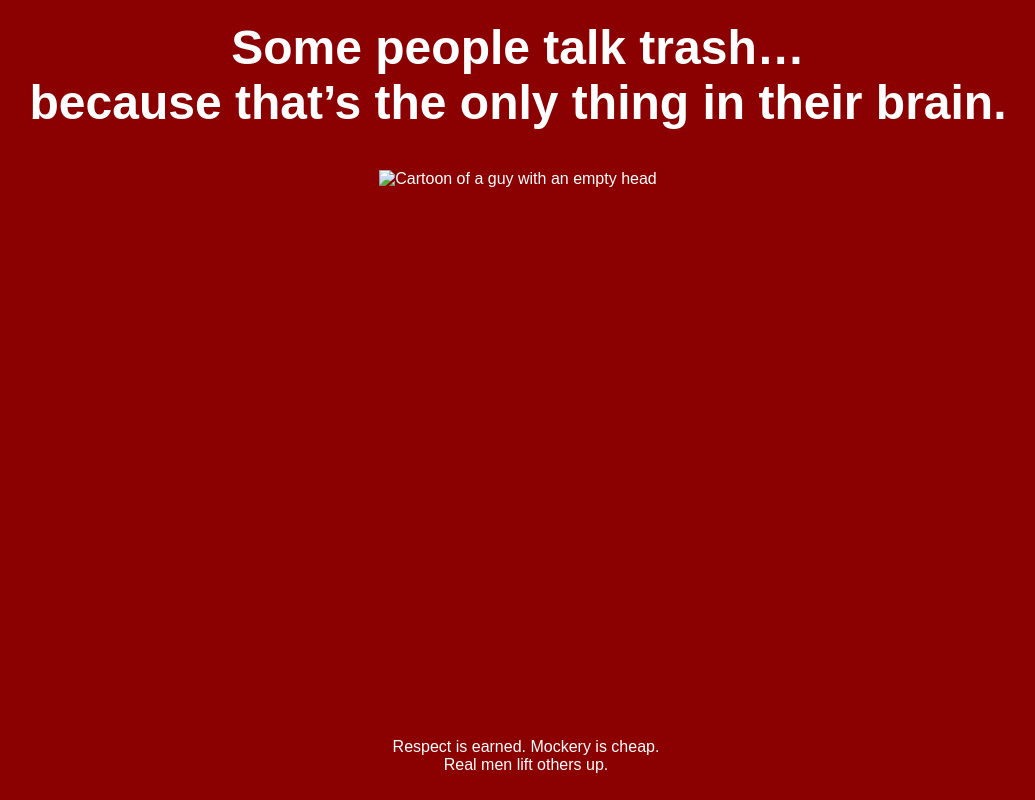
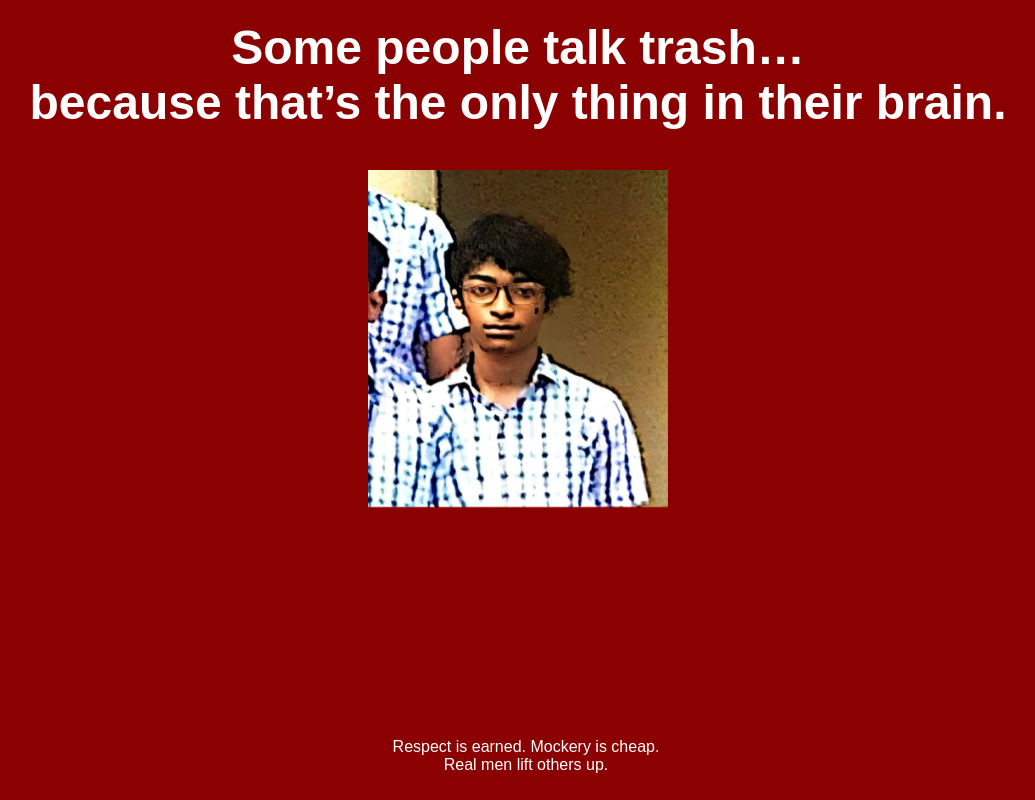
Before and after one commit to usernotfound-in/Nasif, a plain HTML site: page index.html in a window 1280 px wide. Shown: the whole page, without its empty margins (122-1157 px from the left). Drawn offline with Linux system fonts and the light colour scheme.

Commit message:
Update index.html

```diff
--- a/index.html
+++ b/index.html
@@ -62,7 +62,7 @@
     <h1>Some people talk trash…<br> because that’s the only thing in their brain.</h1>
 
     <div class="center">
-        <img src="1.jpeg" alt="Cartoon of a guy with an empty head" style="width:300px; height:auto;">
+        <img src="1.jpg" alt="Cartoon of a guy with an empty head" style="width:300px; height:auto;">
         <!-- Replace with your cartoon image path -->
     </div>
 
```
